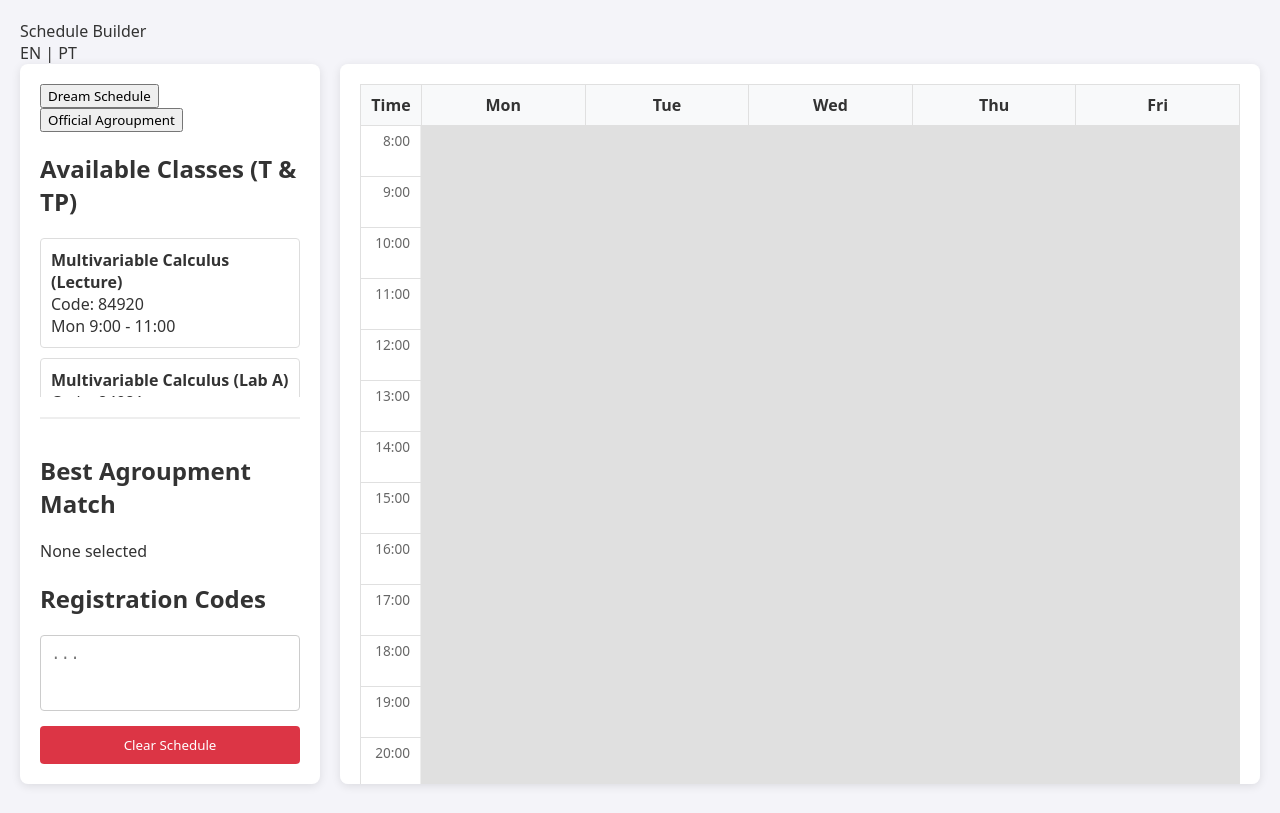
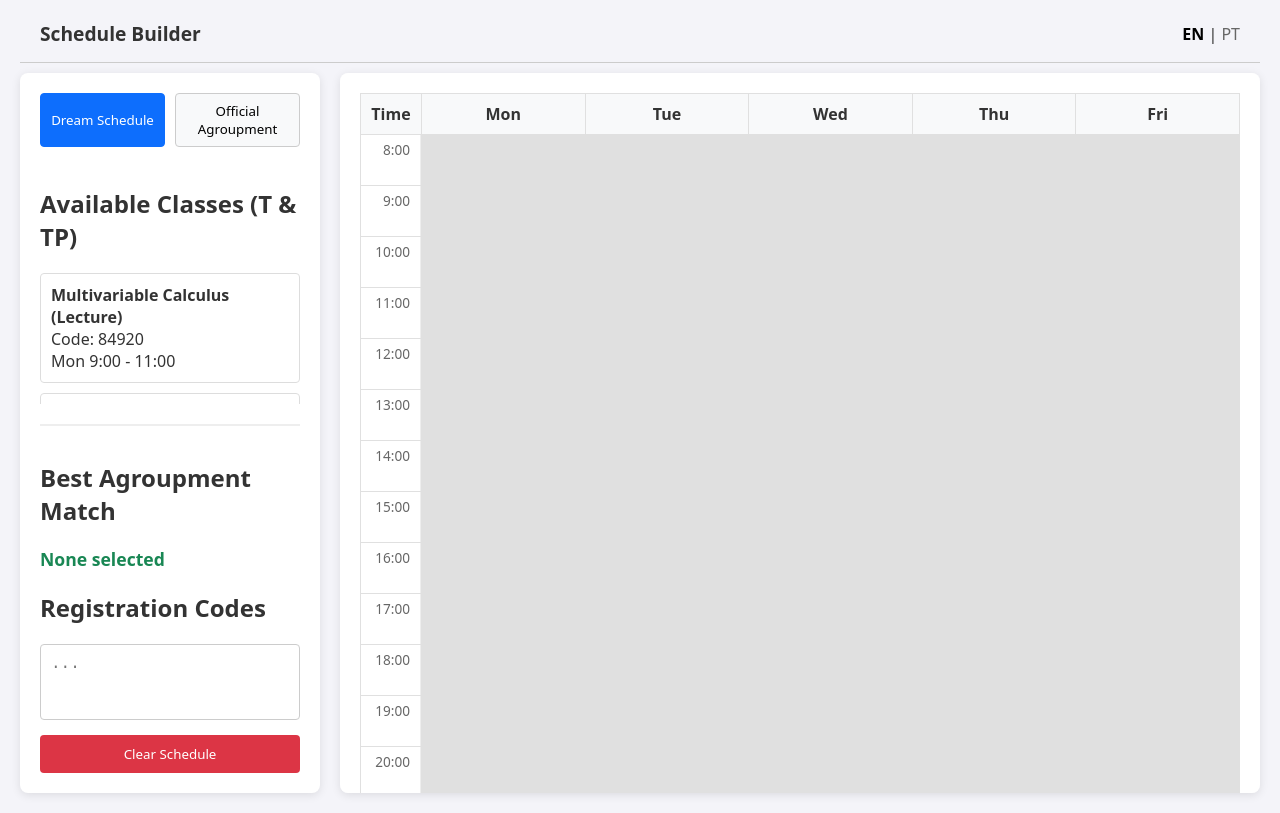
Before and after one commit to joaofdes/horariosIST, a plain HTML site: page index.html in a window 1280 px wide. Drawn offline with Linux system fonts and the light colour scheme.

Commit message:
Add styles for top navigation and mode selector
Added styles for navigation, language switcher, and mode selector.

```diff
--- a/style.css
+++ b/style.css
@@ -1,3 +1,65 @@
+/* Add to top of style.css */
+.top-nav {
+    display: flex;
+    justify-content: space-between;
+    align-items: center;
+    padding: 0 20px 15px 20px;
+    margin-bottom: 10px;
+    border-bottom: 1px solid #ccc;
+}
+
+.brand {
+    font-weight: bold;
+    font-size: 1.2rem;
+}
+
+.lang-switcher span {
+    cursor: pointer;
+    color: #666;
+    transition: color 0.2s;
+}
+
+.lang-switcher span.active {
+    font-weight: bold;
+    color: #000;
+}
+
+.lang-switcher span:hover {
+    color: #000;
+}
+
+.mode-selector {
+    display: flex;
+    gap: 10px;
+    margin-bottom: 20px;
+}
+
+.mode-selector button {
+    flex: 1;
+    padding: 8px;
+    border: 1px solid #ccc;
+    background: #f8f9fa;
+    cursor: pointer;
+    border-radius: 4px;
+}
+
+.mode-selector button.active {
+    background: #0d6efd;
+    color: white;
+    border-color: #0d6efd;
+}
+
+.match-highlight {
+    font-weight: bold;
+    color: #198754;
+    font-size: 1.1rem;
+    margin: 5px 0 15px 0;
+}
+
+/* Adjust class block colors for T vs TP */
+.class-block.T { background-color: #0d6efd; }
+.class-block.TP { background-color: #6f42c1; }
+
 * {
     box-sizing: border-box;
     font-family: system-ui, -apple-system, sans-serif;
```
